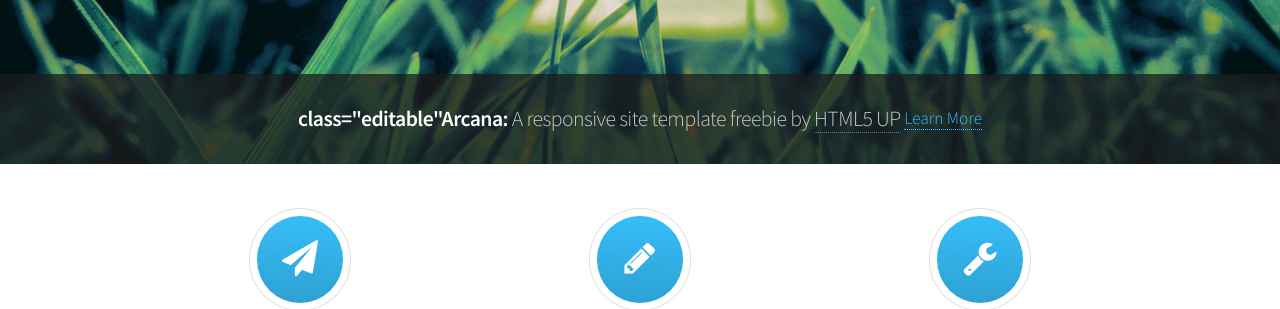
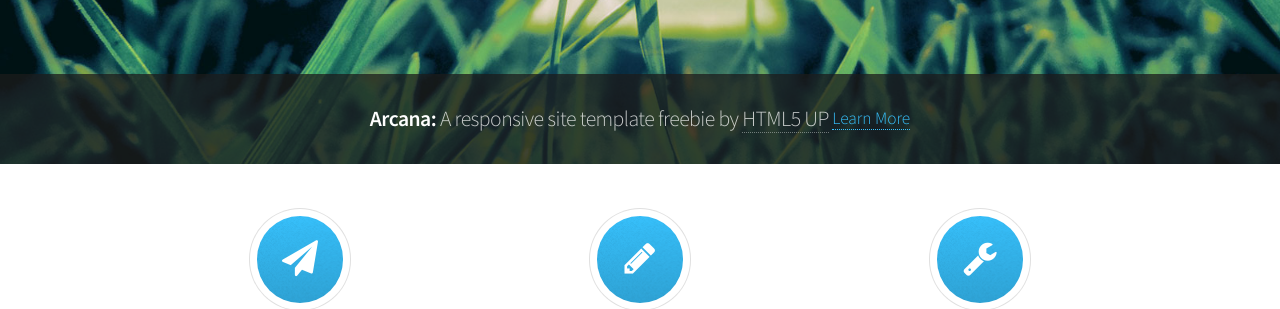
Before and after one commit to jcellashton/Petroleum, a Jekyll site: the page built from index.html, in a window 1280 px wide. Shown: the part 369-678 px from the top of the page. Built offline with Jekyll 4.4.1, drawn with Linux system fonts in a browser that asks for light colours; the list of posts is cut into pages by our own code.

Commit message:
Updated '/index.html' via CloudCannon

```diff
--- a/index.html
+++ b/index.html
@@ -6,7 +6,7 @@
 <!-- Banner -->
 	<section id="banner">
 		<header>
-			<h2>class="editable"Arcana: <em>A responsive site template freebie by <a href="http://html5up.net">HTML5 UP</a></em></h2>
+			<h2>Arcana: <em>A responsive site template freebie by <a href="http://html5up.net">HTML5 UP</a></em></h2>
 			<a href="#" class=button">Learn More</a>
 		</header>
 	</section>
```
